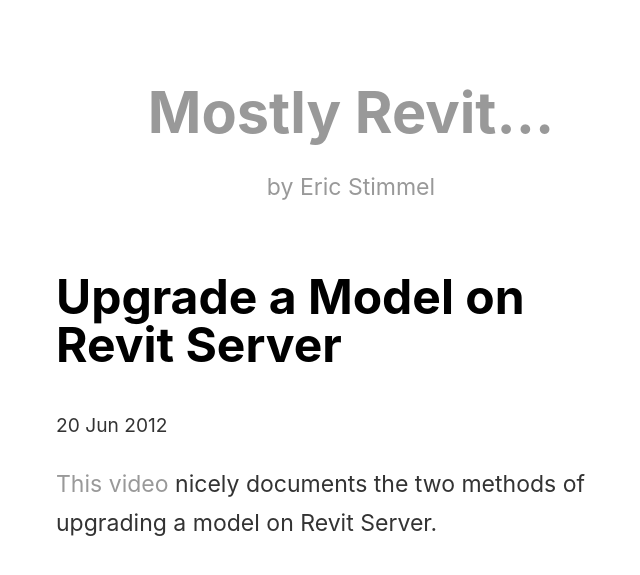
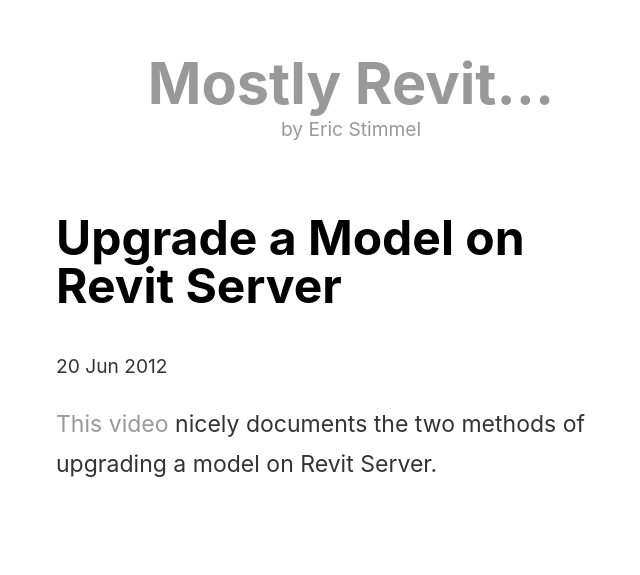
Before and after one commit to estimmel/mostly-revit-blog, a Jekyll site: the page built from _posts/2012-06-20-upgrade-revit-server-model.md, in a window 1280 px wide. Shown: the top 575 px of the page, without its empty margins (289-929 px from the left). Built offline with Jekyll 4.4.1, drawn with Linux system fonts in a browser that asks for light colours.

Commit message:
adjust date to be span on both index and post

```diff
--- a/_layouts/post.html
+++ b/_layouts/post.html
@@ -2,7 +2,7 @@
 layout: default
 ---
 <h2>{{ page.title }}</h2>
-<p class="meta">{{ page.date | date_to_string }}</p>
+<span>{{ page.date | date_to_string }}</span>
 
 <div class="post">
   {{ content }}
--- a/css/main.css
+++ b/css/main.css
@@ -64,13 +64,6 @@
 	background: #efefef;
 	border: 1px solid #777;
 	padding: 10px;
-	color: #333;
-}
-span {
-    margin: auto;
-	line-height: 1.7em;
-	font-family: -apple-system, BlinkMacSystemFont, "Helvetica Neue", Helvetica, sans-serif;
-	font-size: 1.2em;
 	color: #333;
 }
 img {
```
